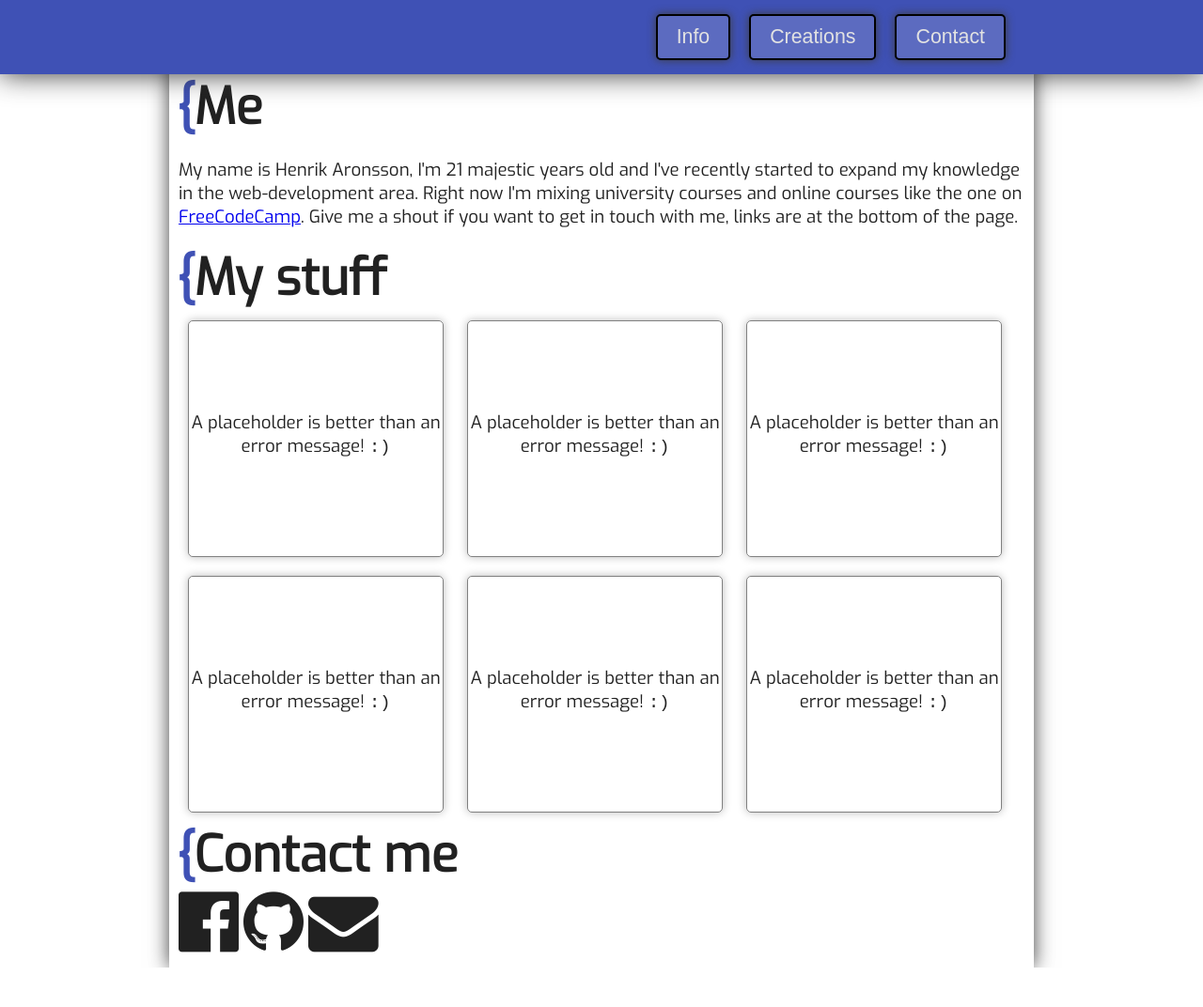
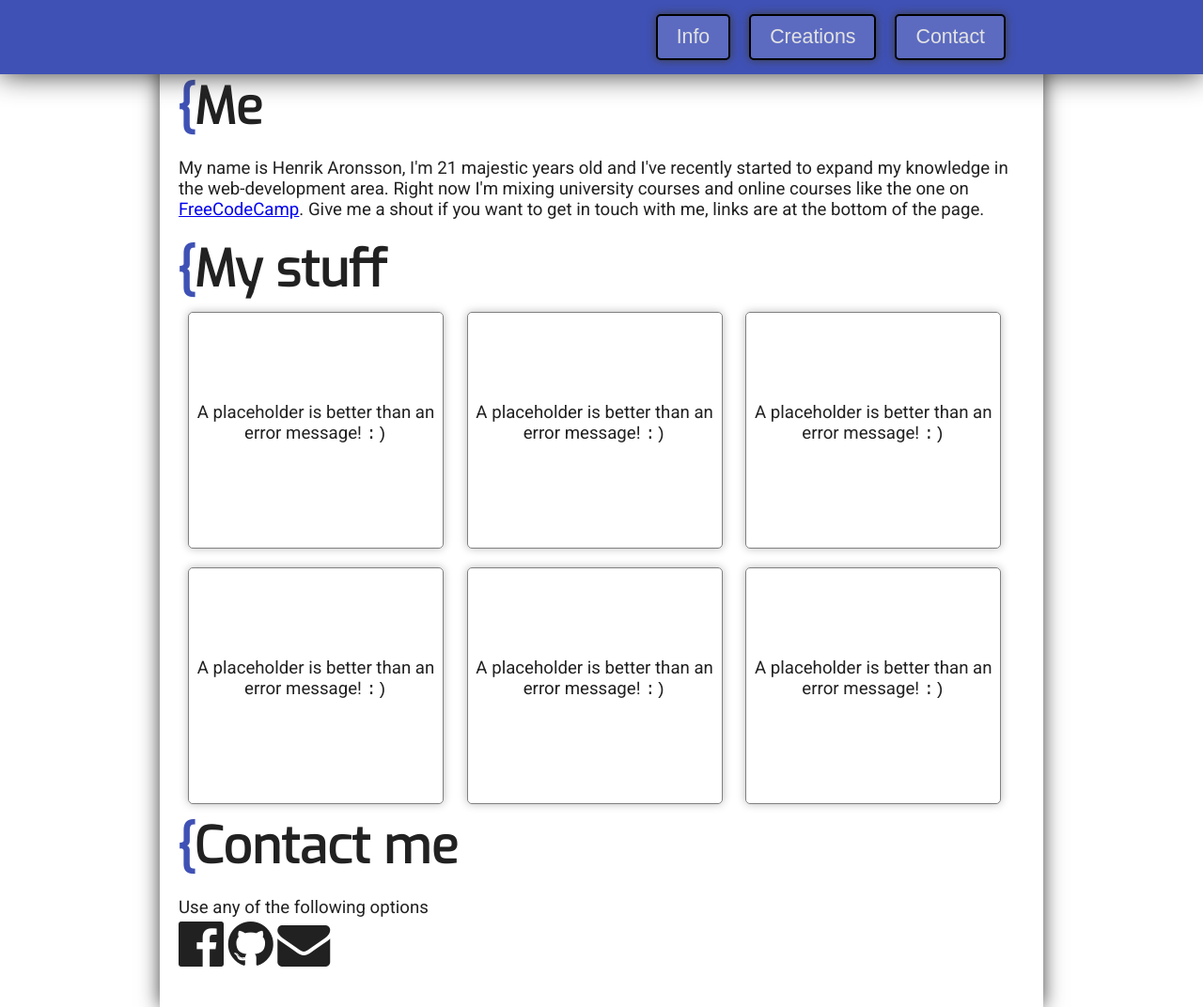
Before and after one commit to heennkkee/heennkkee.github.io, a plain HTML site: page index.html in a window 1280 px wide. Shown: the whole page at 94% size. Before the commit the page ends 1030 px from the top, so only its background shows below. Drawn offline with Linux system fonts and the light colour scheme.

Commit message:
Updated contact info

```diff
--- a/index.html
+++ b/index.html
@@ -19,6 +19,7 @@
     font-size: 40pt;
     font-weight: bold;
     display: block;
+    font-family: 'Exo', 'Roboto', Arial;
 }
 
 .project {
@@ -80,13 +81,13 @@
     width: 900px;
     margin: 0 auto;
     box-shadow: 0 0 20px #3e3e3e;
-    padding: 79px 10px 10px 10px;
+    padding: 79px 20px 20px 20px;
 }
 
 body {
     margin: 0;
     padding: 0;
-    font-family:"Exo", Arial;
+    font-family:'Roboto', Arial;
     font-size: 14pt;
     color: #212121;
     scroll-behaviour: smooth;
@@ -123,7 +124,7 @@ body {
 }
 </style>
 <link href="https://maxcdn.bootstrapcdn.com/font-awesome/4.6.3/css/font-awesome.min.css" rel="stylesheet">
-<link href="https://fonts.googleapis.com/css?family=Exo" rel="stylesheet">
+<link href="https://fonts.googleapis.com/css?family=Exo|Roboto" rel="stylesheet">
 </head>
 <body>
     <header class="header" id="header">
@@ -153,9 +154,11 @@ body {
         </section>
         <section class="subcontent">
             <span class="title" id="contact">Contact me</span>
-            <a class="icon-link" href="https://facebook.com/haronsson1" target="_blank"><i class="fa fa-facebook-official fa-4x" aria-hidden="true"></i></a>
-            <a class="icon-link" href="https://github.com/heennkkee" target="_blank"><i class="fa fa-github fa-4x" aria-hidden="true"></i></a>
-            <a class="icon-link" href="mailto:henrik.aronsson.94@gmail.com" target="_blank"><i class="fa fa-envelope fa-4x" aria-hidden="true"></i></a>
+            <p>Use any of the following options<br>
+                <a class="icon-link" href="https://facebook.com/haronsson1" target="_blank"><i class="fa fa-facebook-official fa-3x" aria-hidden="true"></i></a>
+                <a class="icon-link" href="https://github.com/heennkkee" target="_blank"><i class="fa fa-github fa-3x" aria-hidden="true"></i></a>
+                <a class="icon-link" href="mailto:henrik.aronsson.94@gmail.com" target="_blank"><i class="fa fa-envelope fa-3x" aria-hidden="true"></i></a>
+            </p>
         </section>
     </article>
     <script>
```
